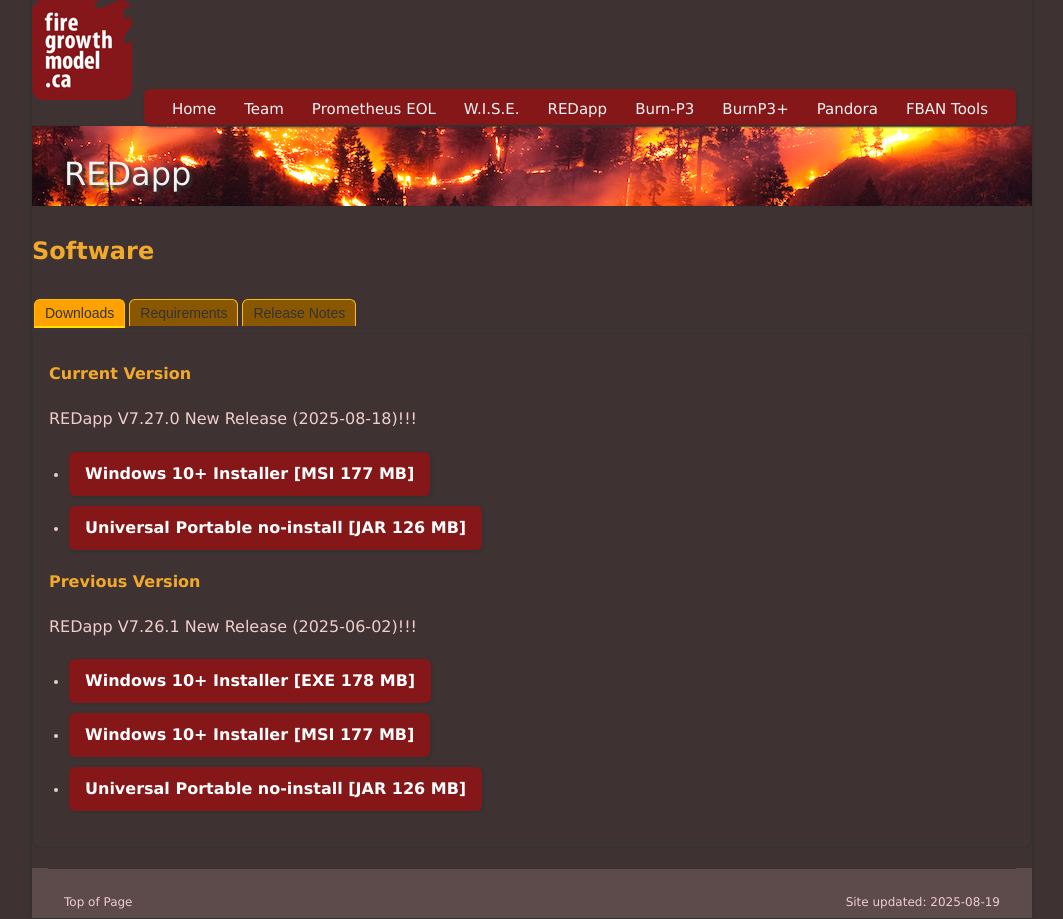
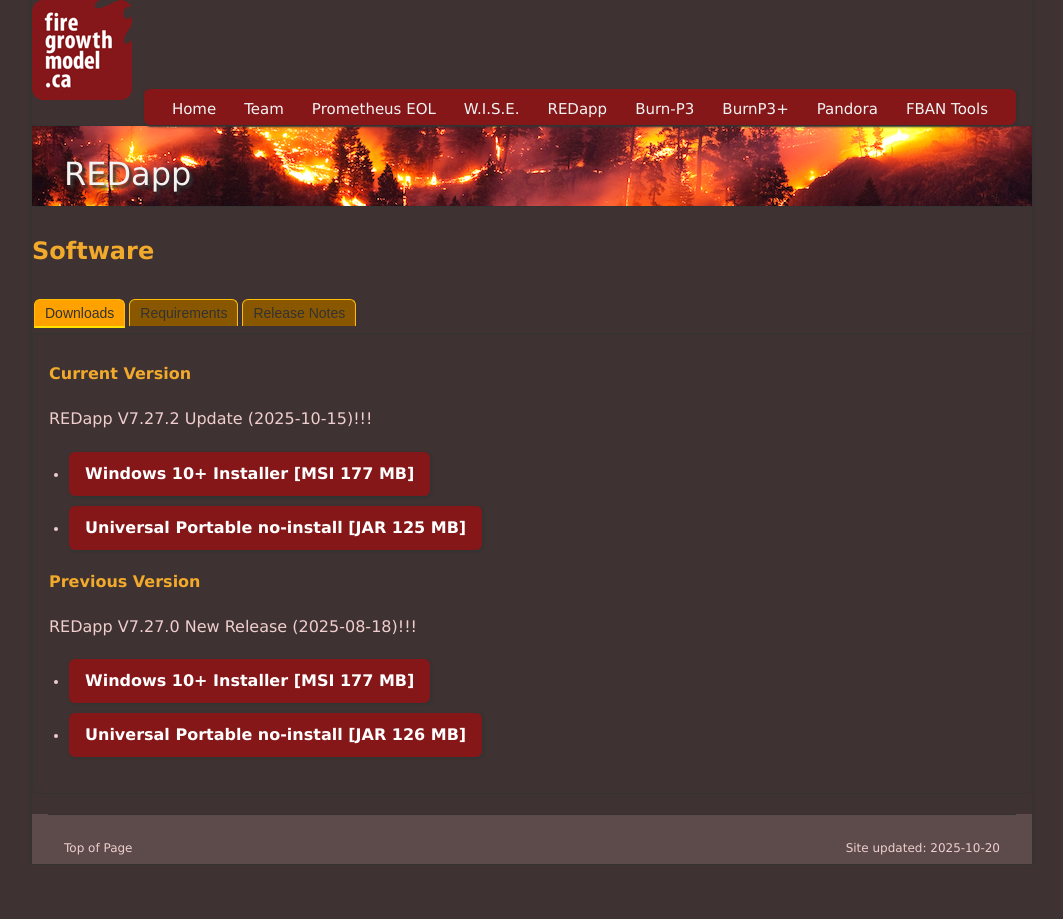
Before and after one commit to WISE-Developers/website_builder, a React (Vite) app: page /#/redapp_software in a window 1280 px wide. Shown: the whole page, without its empty margins (108-1171 px from the left). After the commit the page ends 865 px from the top, so only its background shows below. Built offline with nearby package versions, Linux system fonts and the light colour scheme.

Commit message:
Update footer date and add download links for REDapp V7.27.2

```diff
--- a/src/components/Footer.tsx
+++ b/src/components/Footer.tsx
@@ -6,7 +6,7 @@
     <div id="footer">
       <ul>
         <li id="left"><a href="#top">Top of Page</a></li>
-        <li className="right" id="footer-date">Site updated: 2025-08-19</li>
+        <li className="right" id="footer-date">Site updated: 2025-10-20</li>
       </ul>
     </div>
   );
--- a/src/pages/REDappSoftware.tsx
+++ b/src/pages/REDappSoftware.tsx
@@ -11,6 +11,15 @@
       children: (
         <div>
           <h3>Current Version</h3>
+          <p>REDapp V7.27.2 Update (2025-10-15)!!!</p>
+
+          <ul className="download">
+            <li><a href="https://github.com/WISE-Developers/REDapp/releases/download/7.27.0/REDapp-7.27.2.msi" target="_blank" rel="noopener noreferrer">Windows 10+ Installer [MSI 177 MB]</a></li>
+            <li><a href="https://github.com/WISE-Developers/REDapp/releases/download/7.27.0/REDapp-7_27_2_jar-with-dependencies.jar" target="_blank" rel="noopener noreferrer">Universal Portable no-install [JAR 125 MB]</a></li>
+          </ul>
+
+          <h3>Previous Version</h3>
+
           <p>REDapp V7.27.0 New Release (2025-08-18)!!!</p>
 
           <ul className="download">
@@ -18,8 +27,7 @@
             <li><a href="https://github.com/WISE-Developers/REDapp/releases/download/7.27.0/REDapp-7_27_0_jar-with-dependencies.jar" target="_blank" rel="noopener noreferrer">Universal Portable no-install [JAR 126 MB]</a></li>
           </ul>
 
-           <h3>Previous Version</h3>
-          <p>REDapp V7.26.1 New Release (2025-06-02)!!!</p>
+          {/* <p>REDapp V7.26.1 New Release (2025-06-02)!!!</p>
 
           <ul className="download">
             <li><a href="https://github.com/WISE-Developers/REDapp/releases/download/7.26.1/REDapp-7.26.1.exe" target="_blank" rel="noopener noreferrer">Windows 10+ Installer [EXE 178 MB]</a></li>
@@ -28,7 +36,7 @@
 
 
 
-          </ul>
+          </ul> */}
 
 
         </div>
@@ -57,16 +65,29 @@
       id: 'release_notes',
       title: 'Release Notes',
       children: (
-        <div>  <p>REDapp V7.27.0</p>
-
-
-
-
-
+        <div>
+          <p>REDapp Update V7.27.2</p>
           <div className="field field-name-body field-type-text-with-summary field-label-hidden">
             <div className="field-items">
               <div className="field-item even" property="content:encoded">
-                <div>&nbsp;</div>
+
+                <div>
+                  <h2>🐛 Bug Fixes in in REDapp V7.27.2:</h2>
+                  <p /><li>Removed the Map tab</li>
+                  <p /><li>Removed references to the map tab (buttons that transferred to it, etc.)</li>
+                  <p /><li>Corrected the UI for secondary outputs and spotting outputs to ensure the text boxes remain usable at the default window size</li>
+                </div>
+
+              </div>
+            </div>
+          </div>
+          <p>&nbsp;</p>
+          <hr />
+          <p>REDapp V7.27.0</p>
+          <div className="field field-name-body field-type-text-with-summary field-label-hidden">
+            <div className="field-items">
+              <div className="field-item even" property="content:encoded">
+
                 <div>
                   <h3>🚀 New Features or Enhancements in REDapp V7.27.0:</h3>
                   <p /><li>Full integration for importing SpotWX weather data into the Forecast tab via SpotWx API - Added a tool on the Forecast tab under Import Weather to automatically get weather data from SpotWx based on the ignition location.</li>
@@ -84,7 +105,8 @@
                   <p /><li>renamed the statistics tab to Forecast<p></p>
                     <p></p></li><li>Further minor UX updates to the main screen - Updated the user interface to clean up the buttons in the lower-right corner<p></p>
                     <p></p></li><li>Further Improve the location system to use an online service if possible<p></p>
-                  </li></div>
+                  </li>
+                </div>
 
               </div>
             </div>
```
